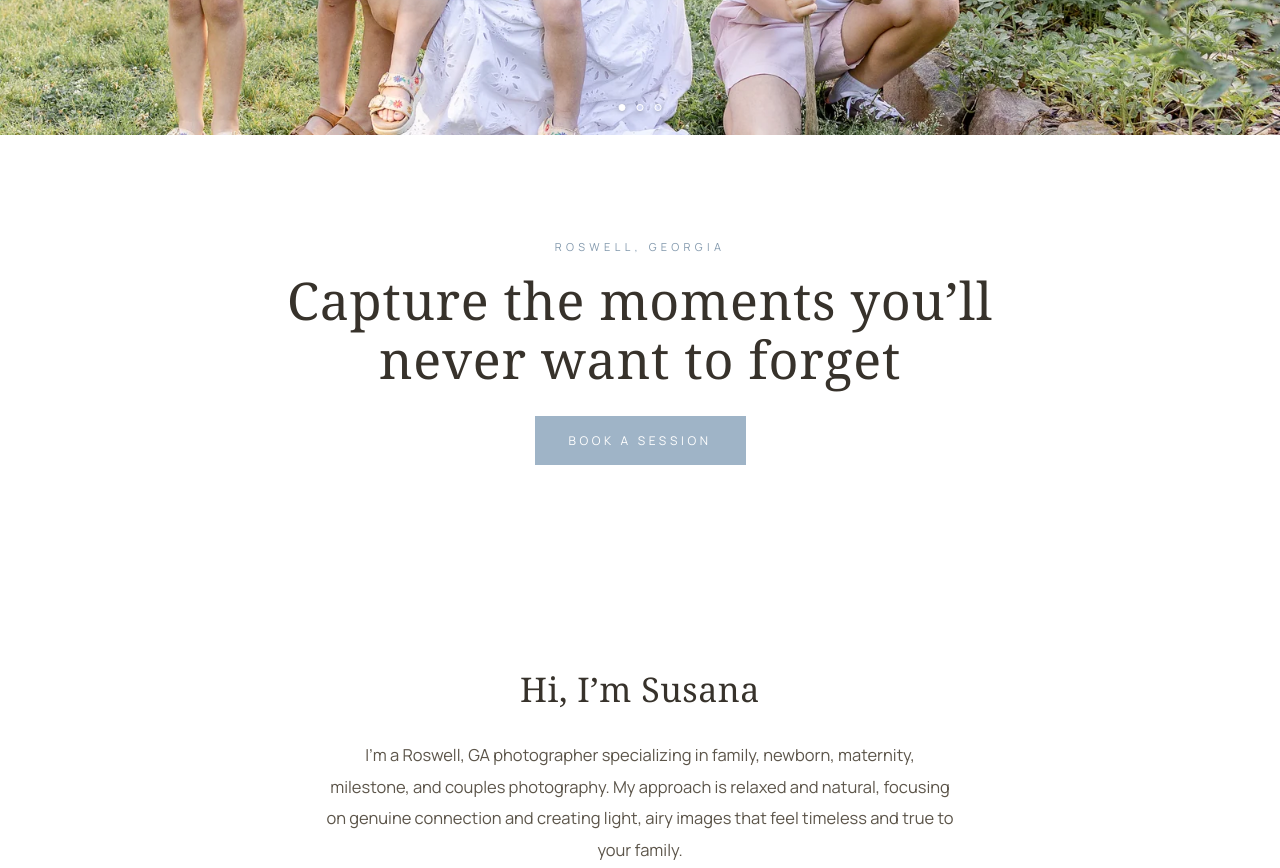
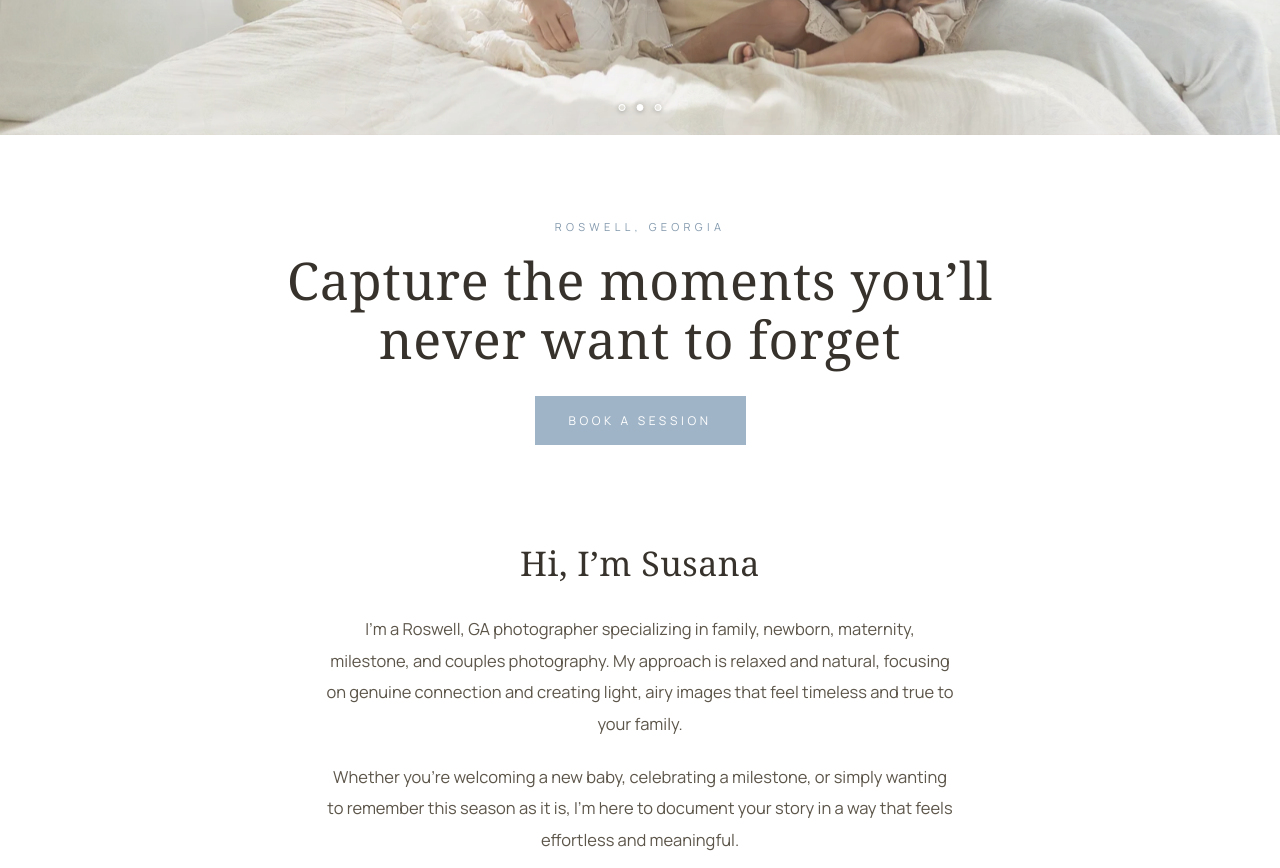
Before and after one commit to sstethers-droid/susanastethersphotography, a website: page index.html in a window 1280 px wide. Shown: the part 720-1588 px from the top of the page. Drawn offline with Linux system fonts and the light colour scheme; a web font is replaced by a local one.

Commit message:
Auto-rotate hero and tighten homepage spacing

```diff
--- a/css/styles.css
+++ b/css/styles.css
@@ -230,7 +230,7 @@ h1, h2, h3 { font-family: var(--serif); font-weight: 400; letter-spacing: .015em
   justify-content: flex-start;
   padding: clamp(32px, 6vh, 64px) clamp(28px, 6vw, 88px) 0;
 }
-.hero-intro { max-width: 760px; margin: 0 auto; padding: clamp(58px, 8vw, 92px) 24px; text-align: center; }
+.hero-intro { max-width: 760px; margin: 0 auto; padding: clamp(52px, 6vw, 72px) 24px clamp(34px, 4vw, 48px); text-align: center; }
 .hero-intro h1 { font-size: clamp(34px, 5vw, 52px); line-height: 1.14; margin: 14px 0 28px; }
 .hero__dots { position: absolute; z-index: 4; left: 50%; bottom: 24px; transform: translateX(-50%); display: flex; gap: 11px; }
 .hero__dots button { width: 7px; height: 7px; padding: 0; border: 1px solid #fff; border-radius: 50%; background: transparent; box-shadow: 0 1px 5px rgba(0,0,0,.25); cursor: pointer; }
@@ -240,7 +240,7 @@ h1, h2, h3 { font-family: var(--serif); font-weight: 400; letter-spacing: .015em
 .intro {
   max-width: 680px;
   margin: 0 auto;
-  padding: clamp(60px, 9vw, 110px) 24px 90px;
+  padding: clamp(30px, 4vw, 48px) 24px clamp(72px, 8vw, 90px);
   text-align: center;
 }
 .intro h2 { font-size: clamp(26px, 4vw, 34px); line-height: 1.3; margin: 0 0 28px; }
--- a/js/main.js
+++ b/js/main.js
@@ -68,9 +68,9 @@
     });
   }
   function startHero() {
-    if (heroSlides.length < 2 || window.matchMedia('(prefers-reduced-motion: reduce)').matches) return;
+    if (heroSlides.length < 2) return;
     clearInterval(heroTimer);
-    heroTimer = setInterval(function () { showHero((heroIndex + 1) % heroSlides.length); }, 6000);
+    heroTimer = setInterval(function () { showHero((heroIndex + 1) % heroSlides.length); }, 4500);
   }
   heroDots.forEach(function (dot, i) {
     dot.addEventListener('click', function () { showHero(i); startHero(); });
```
